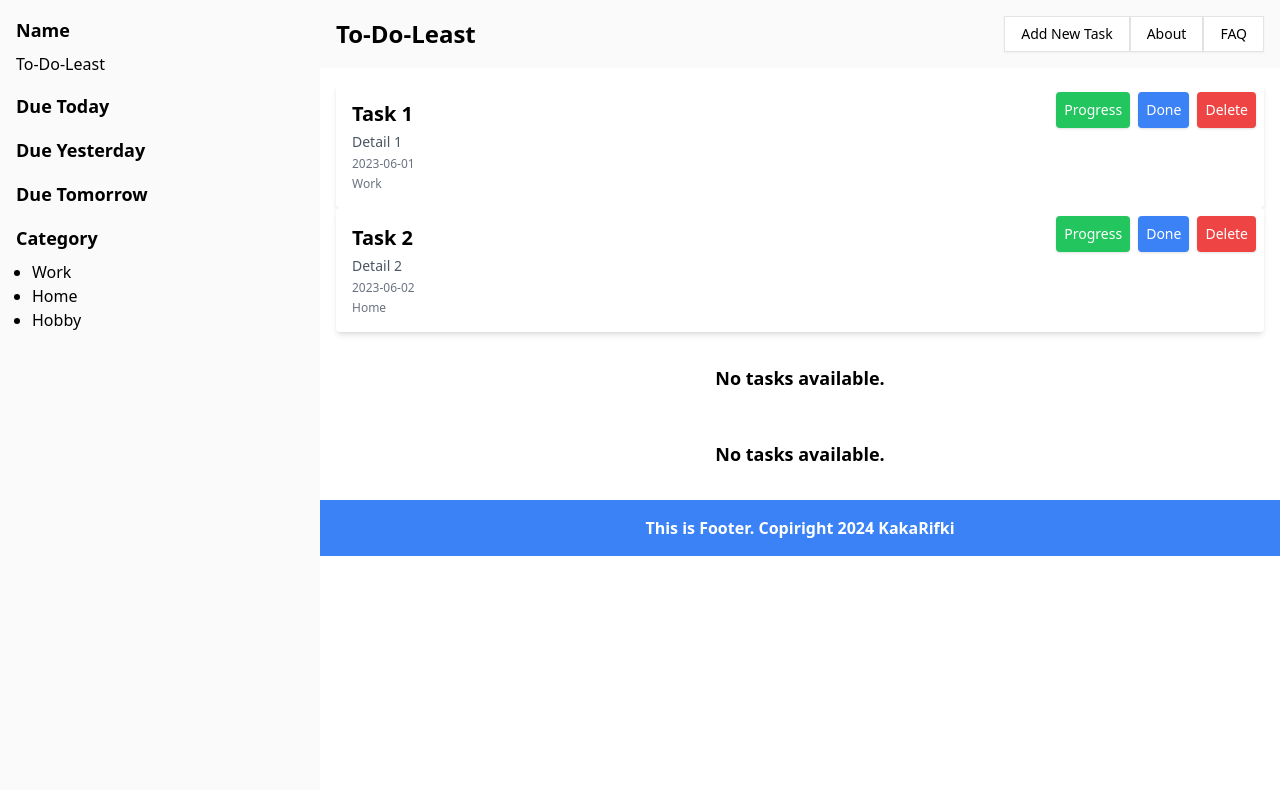
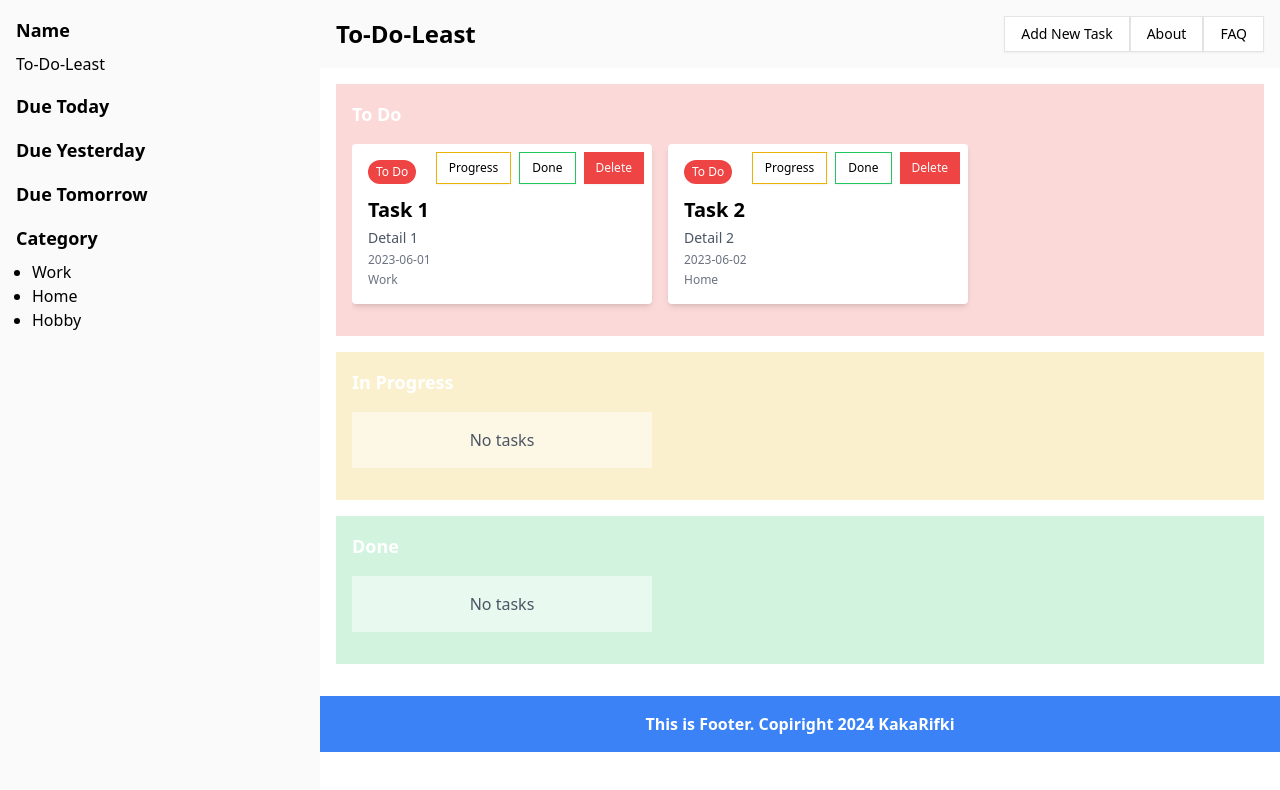
Before and after one commit to kakarifki/To-do-least, a React (Vite) app: page / in a window 1280 px wide. Shown: the top 790 px of the page. Built offline with nearby package versions, Linux system fonts and the light colour scheme.

Commit message:
feat: new layout for task list

```diff
--- a/src/App.tsx
+++ b/src/App.tsx
@@ -1,13 +1,10 @@
 import { FC } from 'react';
 import TaskList from './components/list-tasks';
-import { Task } from '@/data/initialTasks';
 import { useTasks } from './context/task-context';
 import Layout from '@/components/common/layout';
 
 const App: FC = () => {
   const { tasks, deleteTask, handleEditTaskStatus } = useTasks();
-
-  const filteredTasks = (status: Task['status']) => tasks.filter(task => task.status === status);
 
   return (
     <div className="App flex">
@@ -26,21 +23,11 @@ const App: FC = () => {
       </div>
       <div className="main w-3/4">
         <Layout>
-        <TaskList
-          tasks={filteredTasks('todo')}
-          deleteTask={deleteTask}
-          handleEditTaskStatus={handleEditTaskStatus}
-        />
-        <TaskList
-          tasks={filteredTasks('progress')}
-          deleteTask={deleteTask}
-          handleEditTaskStatus={handleEditTaskStatus}
-        />
-        <TaskList
-          tasks={filteredTasks('done')}
-          deleteTask={deleteTask}
-          handleEditTaskStatus={handleEditTaskStatus}
-        />
+          <TaskList
+            tasks={tasks}
+            deleteTask={deleteTask}
+            handleEditTaskStatus={handleEditTaskStatus}
+          />
         </Layout>
       </div>
     </div>
--- a/src/components/item-task/index.tsx
+++ b/src/components/item-task/index.tsx
@@ -1,5 +1,3 @@
-// src/components/item-task/index.tsx
-// import { useState } from 'react';
 import { useNavigate } from 'react-router-dom';
 import { Task } from '@/data/initialTasks';
 import { Button } from '@/components/ui/button';
@@ -17,27 +15,53 @@ const ItemTask = ({ task, deleteTask, handleEditTaskStatus }: ItemTaskProps) =>
     navigate(`/task/${task.id}`);
   };
 
+  const statusColors = {
+    todo: 'bg-red-500',
+    progress: 'bg-yellow-500',
+    done: 'bg-green-500'
+  } as const;
+
+  const statusLabels = {
+    todo: 'To Do',
+    progress: 'In Progress',
+    done: 'Done'
+  } as const;
+
   return (
     <div className="bg-white p-4 rounded shadow-md flex flex-col gap-1 relative">
+      <div className="flex items-center gap-2 mb-2">
+        <span className={`${statusColors[task.status]} text-white text-xs px-2 py-1 rounded-full`}>
+          {statusLabels[task.status]}
+        </span>
+      </div>
       <h3 className="text-xl font-semibold cursor-pointer" onClick={handleNavigateToDetail}>{task.nameTodo}</h3>
       <p className="text-sm text-gray-600 cursor-pointer" onClick={handleNavigateToDetail}>{task.details}</p>
       <p className="text-xs text-gray-500 cursor-pointer" onClick={handleNavigateToDetail}>{task.dueDate}</p>
       <p className="text-xs text-gray-500 cursor-pointer" onClick={handleNavigateToDetail}>{task.category}</p>
       <div className="absolute right-2 top-2 flex gap-2">
+        {task.status !== 'progress' && (
           <Button
-          className="bg-green-500 text-white py-1 px-2 rounded"
+            variant="outline"
+            size="sm"
+            className="border-yellow-500 hover:bg-yellow-500 hover:text-white"
             onClick={() => handleEditTaskStatus(task.id, 'progress')}
           >
             Progress
           </Button>
+        )}
+        {task.status !== 'done' && (
           <Button
-          className="bg-blue-500 text-white py-1 px-2 rounded"
+            variant="outline"
+            size="sm"
+            className="border-green-500 hover:bg-green-500 hover:text-white"
             onClick={() => handleEditTaskStatus(task.id, 'done')}
           >
             Done
           </Button>
+        )}
         <Button
-          className="bg-red-500 text-white py-1 px-2 rounded"
+          variant="destructive"
+          size="sm"
           onClick={() => deleteTask(task.id)}
         >
           Delete
--- a/src/components/list-tasks/index.tsx
+++ b/src/components/list-tasks/index.tsx
@@ -9,26 +9,49 @@ interface TaskListProps {
 }
 
 const TaskList: FC<TaskListProps> = ({ tasks, deleteTask, handleEditTaskStatus }) => {
-  return (
-    <div className="container mx-auto p-4">
-      {tasks.length > 0 ? (
-        <>
-          {tasks.map((task) => (
+  const todoTasks = tasks.filter(task => task.status === 'todo');
+  const progressTasks = tasks.filter(task => task.status === 'progress');
+  const doneTasks = tasks.filter(task => task.status === 'done');
+
+  const TaskRow = ({ title, tasks, bgColor }: { title: string; tasks: Task[]; bgColor: string }) => (
+    <div className={`w-full ${bgColor} rounded-lg p-4 mb-4`}>
+      <h2 className="text-lg font-bold mb-4 text-white">{title}</h2>
+      <div className="flex flex-row gap-4 overflow-x-auto pb-4">
+        {tasks.map((task) => (
+          <div key={task.id} className="w-[300px] flex-shrink-0">
             <ItemTask
-              key={task.id}
               task={task}
               deleteTask={deleteTask}
               handleEditTaskStatus={handleEditTaskStatus}
             />
-          ))}
-        </>
-      ) : (
-        <div className="flex items-center justify-center h-full">
-          <p className="text-lg font-semibold pb-4">
-            No tasks available.
-          </p>
-        </div>
-      )}
+          </div>
+        ))}
+        {tasks.length === 0 && (
+          <div className="bg-white/50 rounded-lg p-4 text-center w-[300px] flex-shrink-0">
+            <p className="text-gray-600">No tasks</p>
+          </div>
+        )}
+      </div>
+    </div>
+  );
+
+  return (
+    <div className="container mx-auto p-4">
+      <TaskRow
+        title="To Do"
+        tasks={todoTasks}
+        bgColor="bg-red-500/20"
+      />
+      <TaskRow
+        title="In Progress"
+        tasks={progressTasks}
+        bgColor="bg-yellow-500/20"
+      />
+      <TaskRow
+        title="Done"
+        tasks={doneTasks}
+        bgColor="bg-green-500/20"
+      />
     </div>
   );
 };
```
Lines whose indentation alone changed are shown as unchanged.
